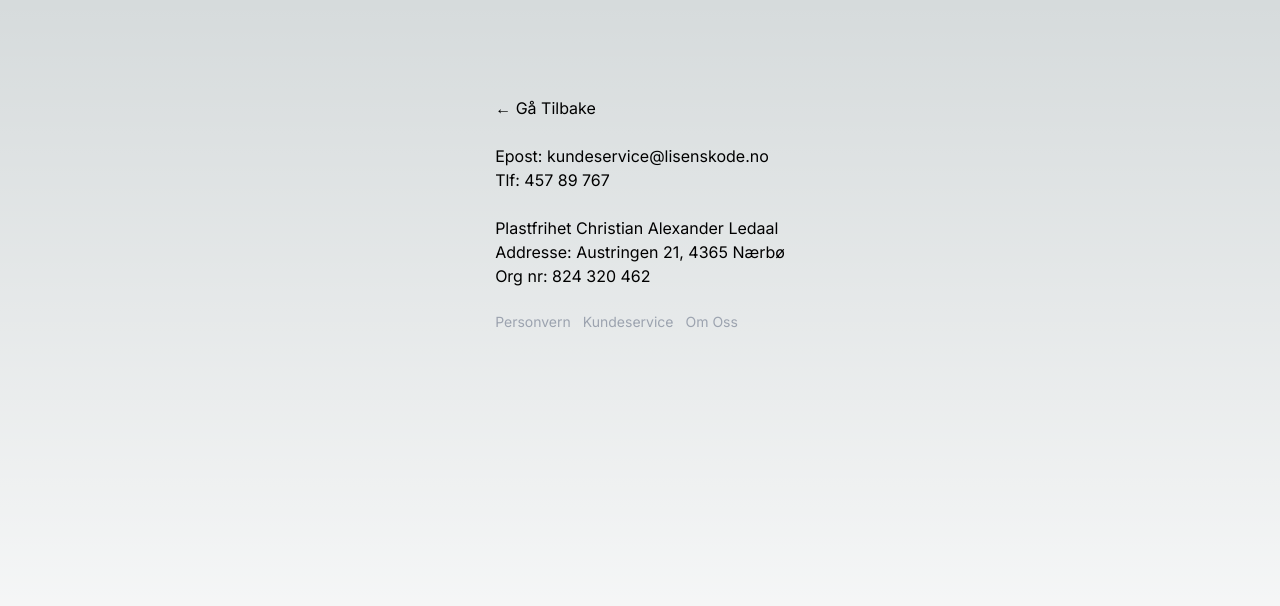
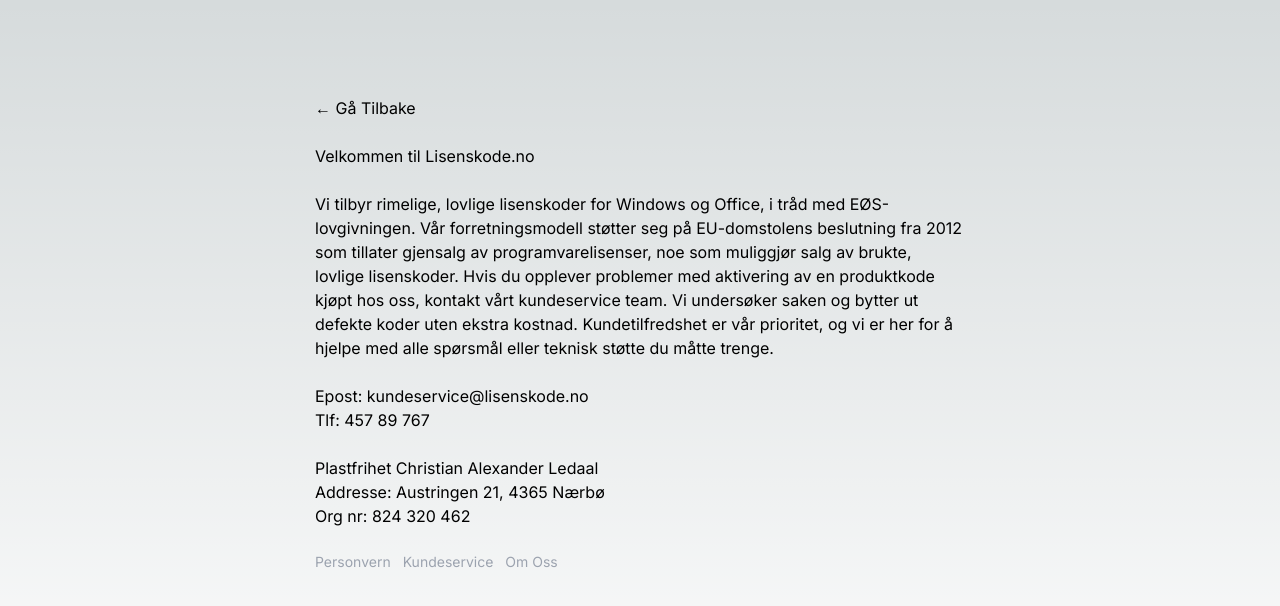
Before and after one commit to Zekima/lisenskode, a Next.js app: page /om-oss in a window 1280 px wide. Shown: the top 606 px of the page. Built offline with nearby package versions, Linux system fonts and the light colour scheme.

Commit message:
add om oss info

```diff
--- a/app/om-oss/page.tsx
+++ b/app/om-oss/page.tsx
@@ -4,14 +4,20 @@
 export default function Page() {
     return (
         <>
+            <div className="max-w-[650px]">
                 <Link href="/">← Gå Tilbake</Link>
                 <br /><br />
+                <p>Velkommen til Lisenskode.no <br /> <br />
+                    Vi tilbyr rimelige, lovlige lisenskoder for Windows og Office, i tråd med EØS-lovgivningen. Vår forretningsmodell støtter seg på EU-domstolens beslutning fra 2012 som tillater gjensalg av programvarelisenser, noe som muliggjør salg av brukte, lovlige lisenskoder.
+                    Hvis du opplever problemer med aktivering av en produktkode kjøpt hos oss, kontakt vårt kundeservice team. Vi undersøker saken og bytter ut defekte koder uten ekstra kostnad. Kundetilfredshet er vår prioritet, og vi er her for å hjelpe med alle spørsmål eller teknisk støtte du måtte trenge.</p>
+                <br />
                 <p>Epost: kundeservice@lisenskode.no</p>
                 <p>Tlf: 457 89 767</p>
                 <br />
                 <p>Plastfrihet Christian Alexander Ledaal</p>
                 <p>Addresse: Austringen 21, 4365 Nærbø</p>
                 <p>Org nr: 824 320 462</p>
+            </div>
         </>
     )
 }
```
Lines whose indentation alone changed are shown as unchanged.
